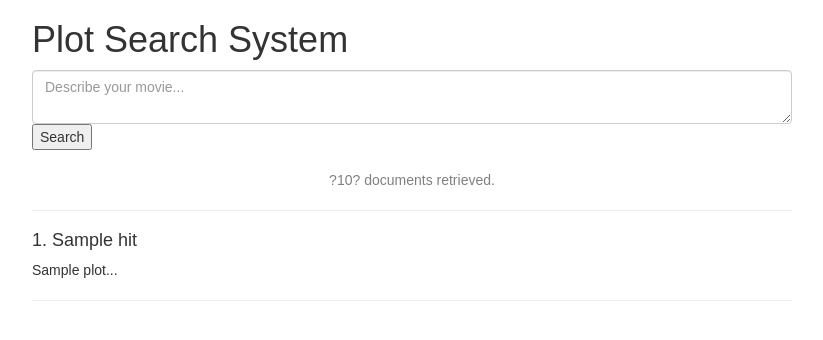
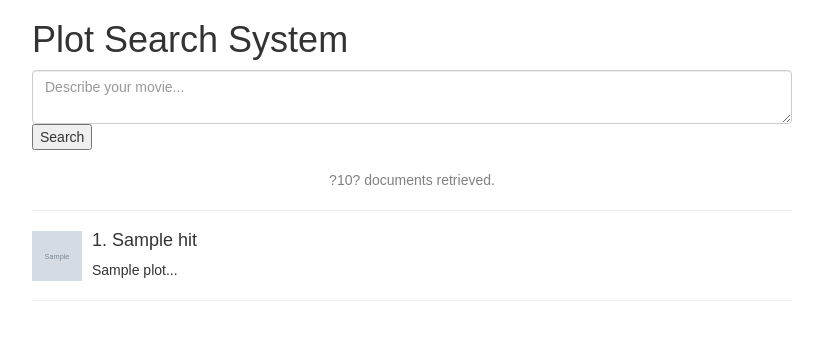
Before and after one commit to signalw/plotsearch, a Flask app: template templates/results.html in a window 1280 px wide. Shown: the top 340 px of the page, without its empty margins (228-1051 px from the left). Run offline with Flask 2, Linux system fonts and the light colour scheme; the template is opened without the code that fills it: most values are stand-ins (such as "Sample title", 1, 10 or a date in 2020); grey boxes marked "Sample" are stand-in pictures; some libraries are stand-ins or nearby versions.

Commit message:
added poster

```diff
--- a/static/styles/style.css
+++ b/static/styles/style.css
@@ -12,6 +12,13 @@ textarea.form-control {
 	display: block;
 	margin: auto;
 	max-width: 100%;
+}
+
+.poster {
+	float: left;
+	margin-right: 10px;
+	width: 50px;
+	height: 50px;
 }
 
 a {
--- a/templates/results.html
+++ b/templates/results.html
@@ -5,6 +5,7 @@
 {% block results %}
 <div>
   {% for hit in results %}
+    <img class="poster" src={{ hit.Poster }} >
     <h4><a href="/movie/{{ hit.imdbID }}" target="_blank">{{ hit.imdbID }}. {{ hit.Title }}</a></h4>
     <p class="post-meta">{{ hit.Plot[:100] }}...</p><hr>
   {% endfor %}
```
